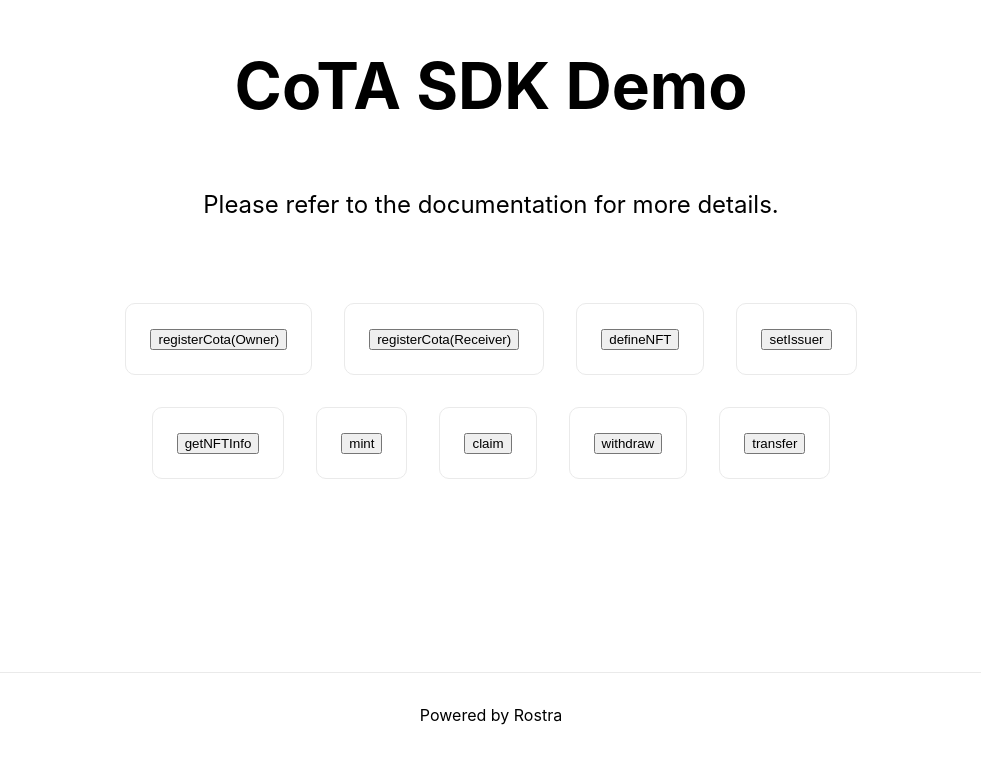
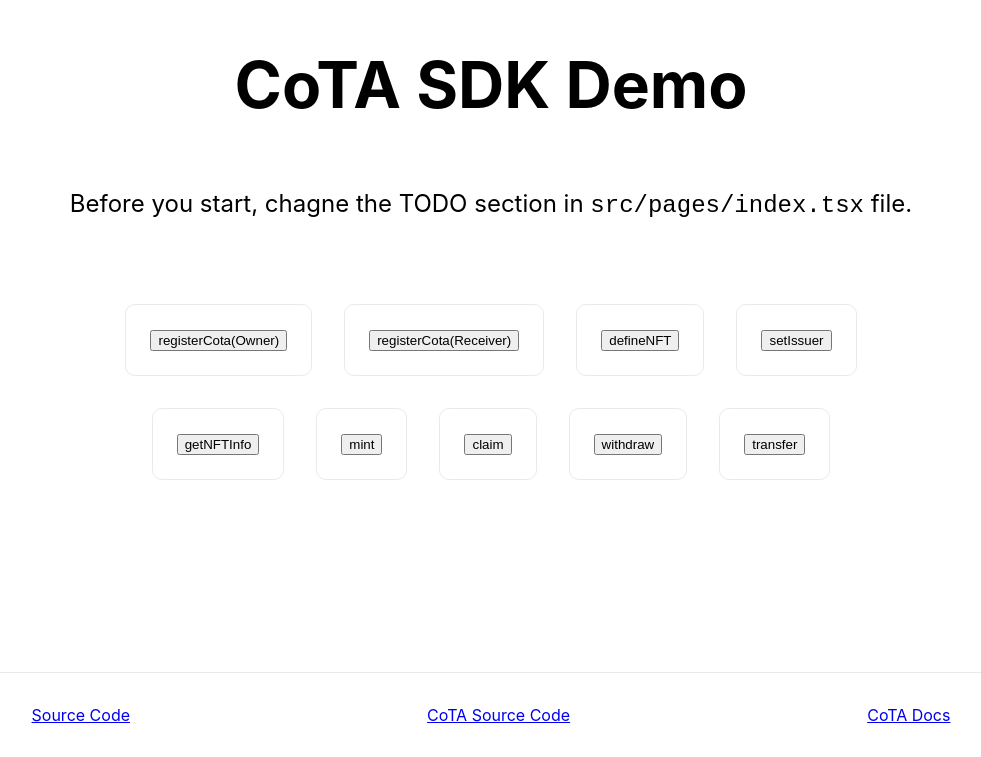
Before and after one commit to luckyyang/cota-sdk-demo, a Next.js app: page / in a window 1280 px wide. Shown: the part 128-885 px from the top of the page, without its empty margins (149-1130 px from the left). Built offline with nearby package versions, Linux system fonts and the light colour scheme; what @nervina-labs/cota-sdk would draw is missing.

Commit message:
update doc

```diff
--- a/pages/index.tsx
+++ b/pages/index.tsx
@@ -276,7 +276,7 @@ export default function Home() {
         </h1>
 
         <p className={styles.description}>
-          Please refer to the <a href="https://github.com/nervina-labs/cota-sdk-js">documentation</a> for more details.
+          Before you start, chagne the TODO section in <code>src/pages/index.tsx</code> file.
         </p>
         <div className={styles.grid}>
           <div className={styles.card}>
@@ -311,12 +311,27 @@ export default function Home() {
 
       <footer className={styles.footer}>
         <a
-          href="https://rostra.xyz"
+          href="https://github.com/rebase-network/cota-sdk-demo"
           target="_blank"
           rel="noopener noreferrer"
         >
-          Powered by Rostra
+          Source Code
         </a>
+        <a
+          href="https://github.com/nervina-labs/cota-sdk-js"
+          target="_blank"
+          rel="noopener noreferrer"
+        >
+          CoTA Source Code
+        </a>
+        <a
+          href="https://developer.mibao.net/docs/develop/cota/overview"
+          target="_blank"
+          rel="noopener noreferrer"
+        >
+          CoTA Docs
+        </a>
+
       </footer>
     </div >
   )
--- a/styles/globals.css
+++ b/styles/globals.css
@@ -6,11 +6,6 @@ body {
     Ubuntu, Cantarell, Fira Sans, Droid Sans, Helvetica Neue, sans-serif;
 }
 
-a {
-  color: inherit;
-  text-decoration: none;
-}
-
 * {
   box-sizing: border-box;
 }
```
